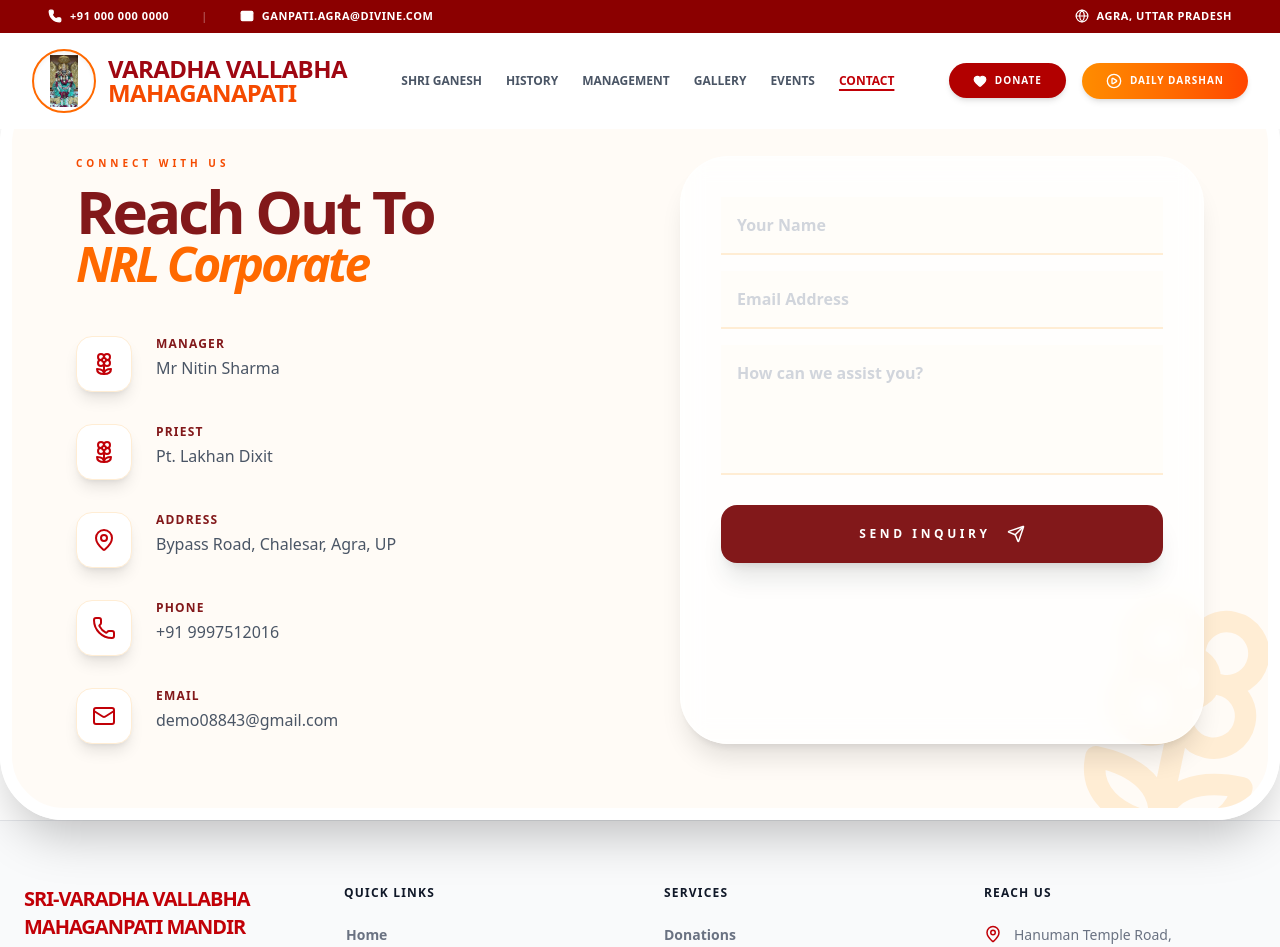
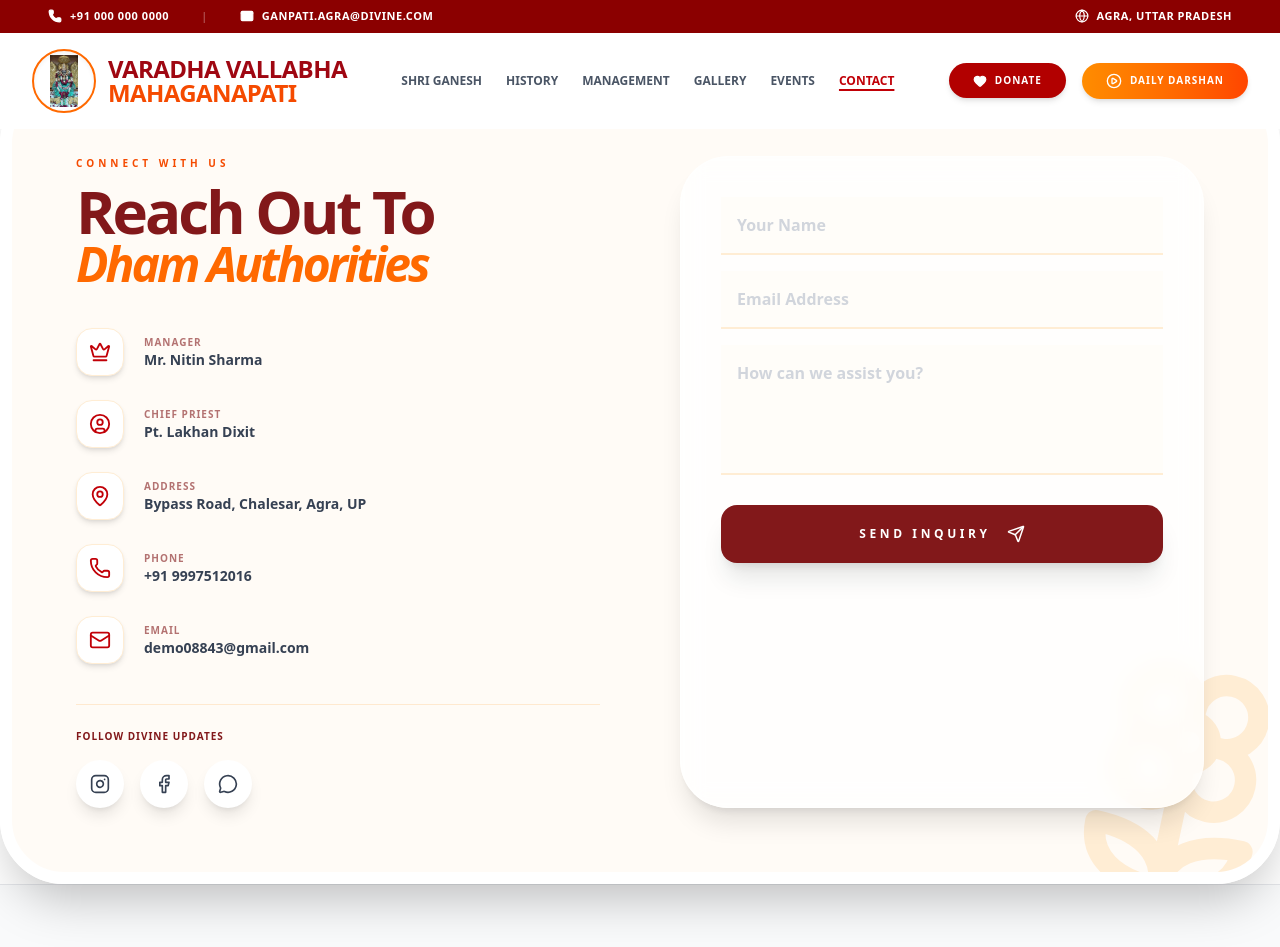
Before and after one commit to shikharVarshney28/TempleG, a React (Vite) app in the folder frontend/: page /contact in a window 1280 px wide. Shown: the top 947 px of the page. Built offline with nearby package versions, Linux system fonts and the light colour scheme.

Commit message:
instagram_linked

```diff
--- a/frontend/src/Components/ContactUs.jsx
+++ b/frontend/src/Components/ContactUs.jsx
@@ -1,30 +1,37 @@
 import React, { useRef, useState } from 'react';
 import emailjs from '@emailjs/browser';
-import { MapPin, Phone, Mail, Send, Flower2, CheckCircle } from 'lucide-react';
+import {
+  MapPin, Phone, Mail, Send, Flower2, CheckCircle,
+  Instagram, Facebook, MessageCircle, UserCircle, Crown
+} from 'lucide-react';
 
 const ContactUs = () => {
   const form = useRef();
   const [isSubmitting, setIsSubmitting] = useState(false);
   const [isSent, setIsSent] = useState(false);
 
+  // SOCIAL LINKS DATA
+  const socialLinks = [
+    { icon: <Instagram size={20} />, link: "https://www.instagram.com/varadavallabhaganpatimandir?igsh=bDdveTVqb3VncWpy", color: "hover:bg-pink-600", label: "Instagram" },
+    { icon: <Facebook size={20} />, link: "https://facebook.com/yourpage", color: "hover:bg-blue-700", label: "Facebook" },
+    { icon: <MessageCircle size={20} />, link: "https://wa.me/919997512016", color: "hover:bg-green-600", label: "WhatsApp" },
+  ];
+
   const sendEmail = (e) => {
     e.preventDefault();
     setIsSubmitting(true);
 
-    // REPLACE THESE WITH YOUR ACTUAL EMAILJS KEYS
     const SERVICE_ID = "your_service_id";
     const TEMPLATE_ID = "your_template_id";
     const PUBLIC_KEY = "your_public_key";
 
     emailjs.sendForm(SERVICE_ID, TEMPLATE_ID, form.current, PUBLIC_KEY)
       .then((result) => {
-          console.log(result.text);
           setIsSent(true);
           setIsSubmitting(false);
-          form.current.reset(); // Clears the form after success
-          setTimeout(() => setIsSent(false), 5000); // Hide success message after 5s
+          form.current.reset();
+          setTimeout(() => setIsSent(false), 5000);
       }, (error) => {
-          console.log(error.text);
           alert("Failed to send message. Please try again later.");
           setIsSubmitting(false);
       });
@@ -35,41 +42,62 @@ const ContactUs = () => {
       <div className="max-w-7xl mx-auto">
 
         <div className="relative bg-orange-50/50 rounded-[4rem] p-8 md:p-16 border-[12px] border-white shadow-2xl overflow-hidden">
+          {/* Decorative Background Icon */}
           <Flower2 className="absolute -bottom-10 -right-10 text-orange-100 size-64 rotate-12" />
 
           <div className="relative z-10 grid grid-cols-1 lg:grid-cols-2 gap-20">
 
             {/* LEFT: INFO SECTION */}
-            <div className="space-y-12">
+            <div className="space-y-10">
               <div>
                 <h4 className="text-orange-600 font-black tracking-[0.4em] uppercase text-[10px] mb-4">Connect With Us</h4>
                 <h2 className="text-5xl md:text-6xl font-black text-red-900 tracking-tighter leading-[0.8]">
-                  Reach Out To <br/> <span className="text-orange-500 italic text-4xl md:text-5xl">NRL Corporate</span>
+                  Reach Out To <br/> <span className="text-orange-500 italic text-4xl md:text-5xl">Dham Authorities</span>
                 </h2>
               </div>
 
-              <div className="space-y-8">
+              {/* CONTACT LIST */}
+              <div className="grid grid-cols-1 gap-6">
                 {[
-                { icon: <Flower2 />, title: "Manager", val: "Mr Nitin Sharma" },
-                { icon: <Flower2 />, title: "Priest", val: "Pt. Lakhan Dixit" },
-                  { icon: <MapPin />, title: "Address", val: "Bypass Road, Chalesar, Agra, UP" },
-                  { icon: <Phone />, title: "Phone", val: "+91 9997512016" },
-                  { icon: <Mail />, title: "Email", val: "demo08843@gmail.com" }
+                  { icon: <Crown size={22} />, title: "Manager", val: "Mr. Nitin Sharma" },
+                  { icon: <UserCircle size={22} />, title: "Chief Priest", val: "Pt. Lakhan Dixit" },
+                  { icon: <MapPin size={22} />, title: "Address", val: "Bypass Road, Chalesar, Agra, UP" },
+                  { icon: <Phone size={22} />, title: "Phone", val: "+91 9997512016" },
+                  { icon: <Mail size={22} />, title: "Email", val: "demo08843@gmail.com" }
                 ].map((item, i) => (
-                  <div key={i} className="flex items-start gap-6 group">
-                    <div className="w-14 h-14 rounded-2xl bg-white shadow-lg flex items-center justify-center text-red-700 border border-orange-100 group-hover:bg-red-700 group-hover:text-white transition-all duration-500">
+                  <div key={i} className="flex items-center gap-5 group">
+                    <div className="w-12 h-12 rounded-2xl bg-white shadow-md flex items-center justify-center text-red-700 border border-orange-100 group-hover:bg-red-700 group-hover:text-white transition-all duration-300">
                       {item.icon}
                     </div>
                     <div>
-                      <h5 className="font-black text-red-900 uppercase text-xs tracking-widest mb-1">{item.title}</h5>
-                      <p className="text-gray-600 font-medium">{item.val}</p>
+                      <h5 className="font-black text-red-900 uppercase text-[10px] tracking-widest opacity-60">{item.title}</h5>
+                      <p className="text-gray-700 font-bold text-sm">{item.val}</p>
                     </div>
                   </div>
                 ))}
               </div>
+
+              {/* NEW: SOCIAL MEDIA SECTION */}
+              <div className="pt-6 border-t border-orange-200/50">
+                <h5 className="text-red-900 font-black uppercase text-[10px] tracking-widest mb-4">Follow Divine Updates</h5>
+                <div className="flex gap-4">
+                  {socialLinks.map((soc, idx) => (
+                    <a
+                      key={idx}
+                      href={soc.link}
+                      target="_blank"
+                      rel="noopener noreferrer"
+                      className={`w-12 h-12 rounded-full bg-white shadow-lg flex items-center justify-center text-gray-700 transition-all duration-300 ${soc.color} hover:text-white hover:-translate-y-1`}
+                      aria-label={soc.label}
+                    >
+                      {soc.icon}
+                    </a>
+                  ))}
+                </div>
+              </div>
             </div>
 
-            {/* RIGHT: EMAILJS INTEGRATED FORM */}
+            {/* RIGHT: EMAILJS FORM */}
             <div className="bg-white/80 backdrop-blur-md p-10 rounded-[3rem] shadow-xl border border-white/50 relative">
               {isSent ? (
                 <div className="flex flex-col items-center justify-center h-[400px] text-center space-y-4 animate-in fade-in zoom-in duration-500">
@@ -80,7 +108,6 @@ const ContactUs = () => {
               ) : (
                 <form ref={form} onSubmit={sendEmail} className="space-y-6">
                   <div className="space-y-4">
-                    {/* IMPORTANT: The 'name' attribute must match your EmailJS Template variables */}
                     <input
                       type="text"
                       name="user_name"
```
